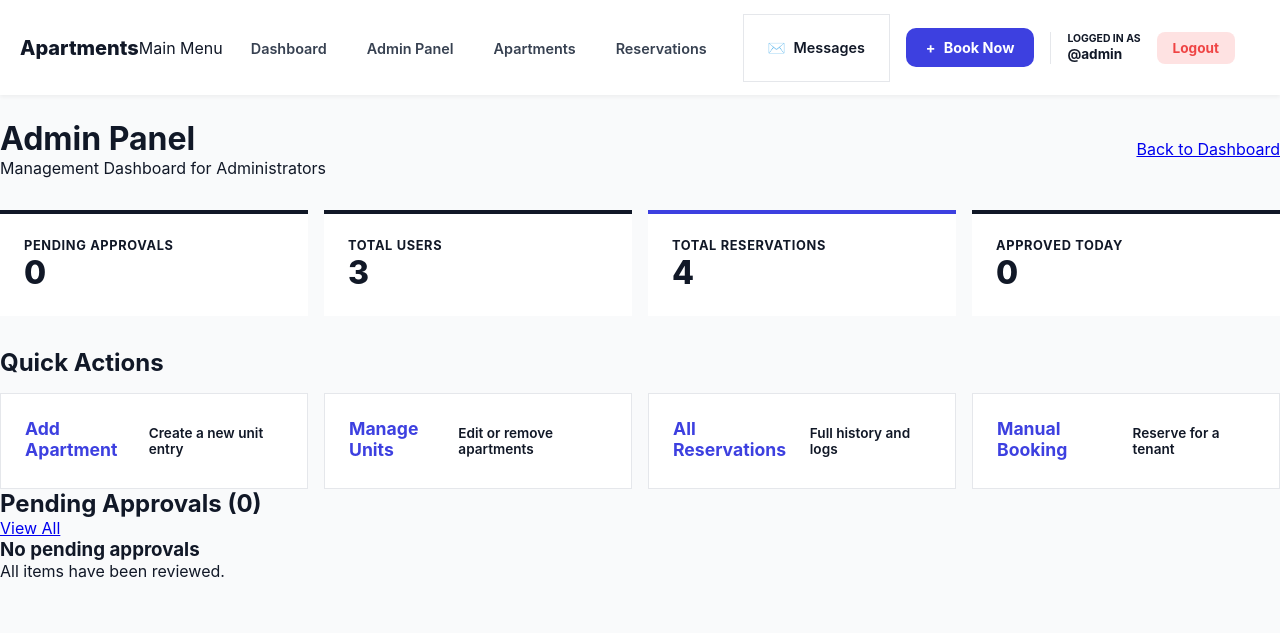
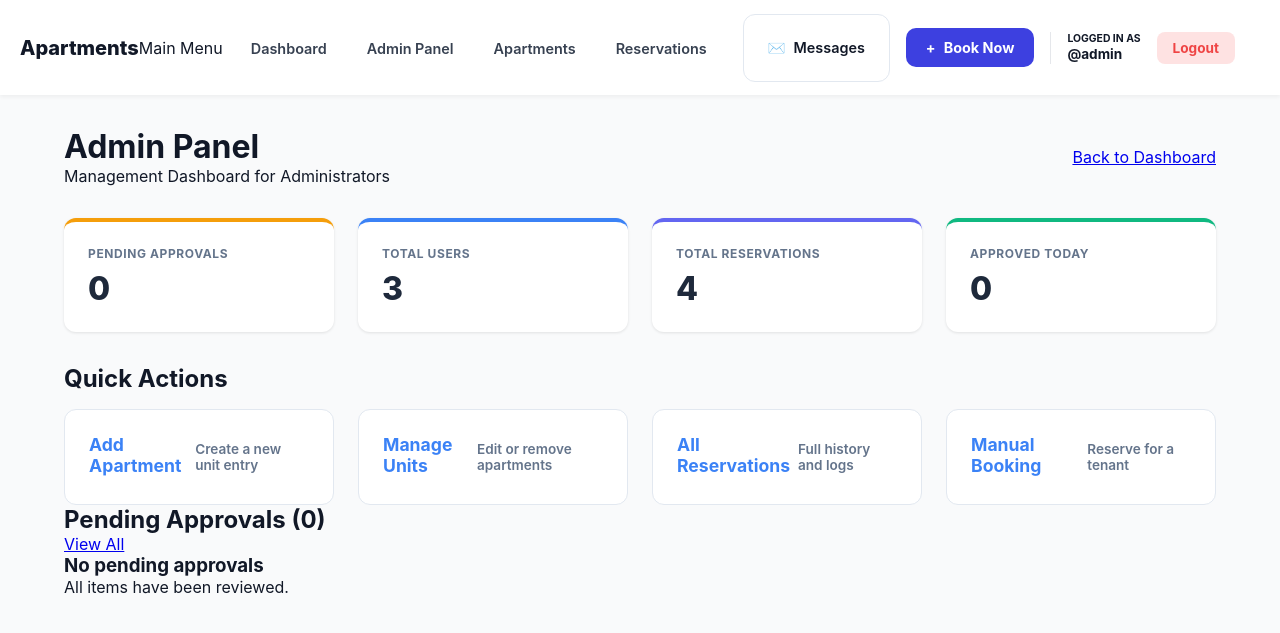
Before and after one commit to ramosjarod04-creator/apartment, a Django app: page /admin-panel/ in a window 1280 px wide. Shown: the top 633 px of the page. Run offline with Django 5.2, Linux system fonts and the light colour scheme; a user stored in the database is signed in; data comes from the database, SQL or seed files in the repository.

Commit message:
Update admin_dashboard.html

```diff
--- a/reservations/templates/reservations/admin_dashboard.html
+++ b/reservations/templates/reservations/admin_dashboard.html
@@ -3,6 +3,7 @@
 {% block title %}Admin Panel - Apartment Reservation{% endblock %}
 
 {% block content %}
+<div class="admin-wrapper">
     <div class="container admin-panel">
         <div class="page-header">
             <div class="header-text">
@@ -121,10 +122,25 @@
             {% endif %}
         </div>
     </div>
+</div>
 
 <style>
+/* PC / Desktop Centering Fix */
+.admin-wrapper {
+    width: 100%;
+    display: flex;
+    justify-content: center;
+    background-color: transparent; /* Inherits from base */
+}
+
+.admin-panel {
+    width: 100%;
+    max-width: 1200px; /* Standard dashboard width for PC */
+    padding: 2rem 24px; /* Space on the left and right */
+    box-sizing: border-box;
+}
+
 /* Layout */
-.admin-panel { padding: 1.5rem 0; }
 .page-header {
     display: flex;
     justify-content: space-between;
@@ -136,66 +152,73 @@
 /* Stats */
 .stats-grid {
     display: grid;
-    grid-template-columns: repeat(auto-fit, minmax(200px, 1fr));
-    gap: 1rem;
+    grid-template-columns: repeat(auto-fit, minmax(220px, 1fr));
+    gap: 1.5rem;
     margin-bottom: 2rem;
 }
 
 .stat-card {
     background: white;
     padding: 1.5rem;
-    border-radius: var(--radius-lg);
-    border-top: 4px solid var(--gray-200);
-    box-shadow: var(--shadow-sm);
+    border-radius: 12px;
+    border-top: 4px solid #e2e8f0;
+    box-shadow: 0 1px 3px rgba(0,0,0,0.1);
 }
 
-.stat-card.warning { border-top-color: var(--warning); }
-.stat-card.info { border-top-color: var(--info); }
-.stat-card.primary { border-top-color: var(--primary); }
-.stat-card.success { border-top-color: var(--success); }
+.stat-card.warning { border-top-color: #f59e0b; }
+.stat-card.info { border-top-color: #3b82f6; }
+.stat-card.primary { border-top-color: #6366f1; }
+.stat-card.success { border-top-color: #10b981; }
 
-.stat-value { font-size: 2rem; font-weight: 800; color: var(--gray-900); }
-.stat-content h3 { font-size: 0.8rem; text-transform: uppercase; color: var(--gray-500); letter-spacing: 0.05em; }
+.stat-value { font-size: 2rem; font-weight: 800; color: #1e293b; }
+.stat-content h3 { font-size: 0.75rem; text-transform: uppercase; color: #64748b; letter-spacing: 0.05em; margin-bottom: 0.5rem; }
 
 /* Quick Actions */
 .quick-actions-grid {
     display: grid;
-    grid-template-columns: repeat(auto-fit, minmax(200px, 1fr));
-    gap: 1rem;
+    grid-template-columns: repeat(auto-fit, minmax(220px, 1fr));
+    gap: 1.5rem;
     margin-top: 1rem;
 }
 
 .action-card {
     background-color: white;
     padding: 1.5rem;
-    border-radius: var(--radius-lg);
-    border: 1px solid var(--gray-200);
+    border-radius: 12px;
+    border: 1px solid #e2e8f0;
     text-decoration: none;
     color: inherit;
     transition: all 0.2s ease;
 }
 
 .action-card:hover {
-    background-color: var(--primary-subtle);
-    border-color: var(--primary);
+    background-color: #f8fafc;
+    border-color: #3b82f6;
+    transform: translateY(-2px);
 }
 
-.action-card h3 { color: var(--primary); margin-bottom: 0.25rem; font-size: 1.1rem; }
-.action-card p { color: var(--gray-600); font-size: 0.85rem; }
+.action-card h3 { color: #3b82f6; margin-bottom: 0.25rem; font-size: 1.1rem; }
+.action-card p { color: #64748b; font-size: 0.85rem; }
 
 /* Responsive Table */
-.admin-reservations-table { border: 1px solid var(--gray-200); border-radius: var(--radius-lg); overflow: hidden; }
+.admin-reservations-table {
+    border: 1px solid #e2e8f0;
+    border-radius: 12px;
+    overflow: hidden;
+    background: white;
+}
 .data-table { width: 100%; border-collapse: collapse; }
-.data-table th { background: var(--gray-50); padding: 1rem; text-align: left; font-size: 0.85rem; color: var(--gray-600); }
-.data-table td { padding: 1rem; border-top: 1px solid var(--gray-100); background: white; }
+.data-table th { background: #f8fafc; padding: 1rem; text-align: left; font-size: 0.85rem; color: #64748b; }
+.data-table td { padding: 1rem; border-top: 1px solid #f1f5f9; background: white; }
 
 @media (max-width: 768px) {
-    .page-header { flex-direction: column; align-items: stretch; }
-    .mobile-full-width { text-align: center; }
+    .admin-panel { padding: 1rem; }
+    .page-header { flex-direction: column; align-items: stretch; text-align: center; }
+    .mobile-full-width { width: 100%; }
 
-    /* Card Layout for Tables */
+    /* Card Layout for Tables on Mobile */
     .data-table thead { display: none; }
-    .data-table tr { display: block; border-bottom: 8px solid var(--gray-50); }
+    .data-table tr { display: block; border-bottom: 8px solid #f8fafc; }
     .data-table td {
         display: flex;
         justify-content: space-between;
@@ -206,13 +229,13 @@
     .data-table td::before {
         content: attr(data-label);
         font-weight: 700;
-        color: var(--gray-500);
-        font-size: 0.8rem;
+        color: #94a3b8;
+        font-size: 0.75rem;
         text-transform: uppercase;
     }
     .mobile-date-stack { display: flex; flex-direction: column; }
-    .to-separator { font-size: 0.7rem; color: var(--gray-400); }
-    .data-table .actions { flex-direction: row; justify-content: flex-end; }
+    .to-separator { font-size: 0.7rem; color: #cbd5e1; }
+    .data-table .actions { flex-direction: row; justify-content: flex-end; gap: 0.5rem; }
 }
 </style>
 {% endblock %}
```
Lines whose indentation alone changed are shown as unchanged.
